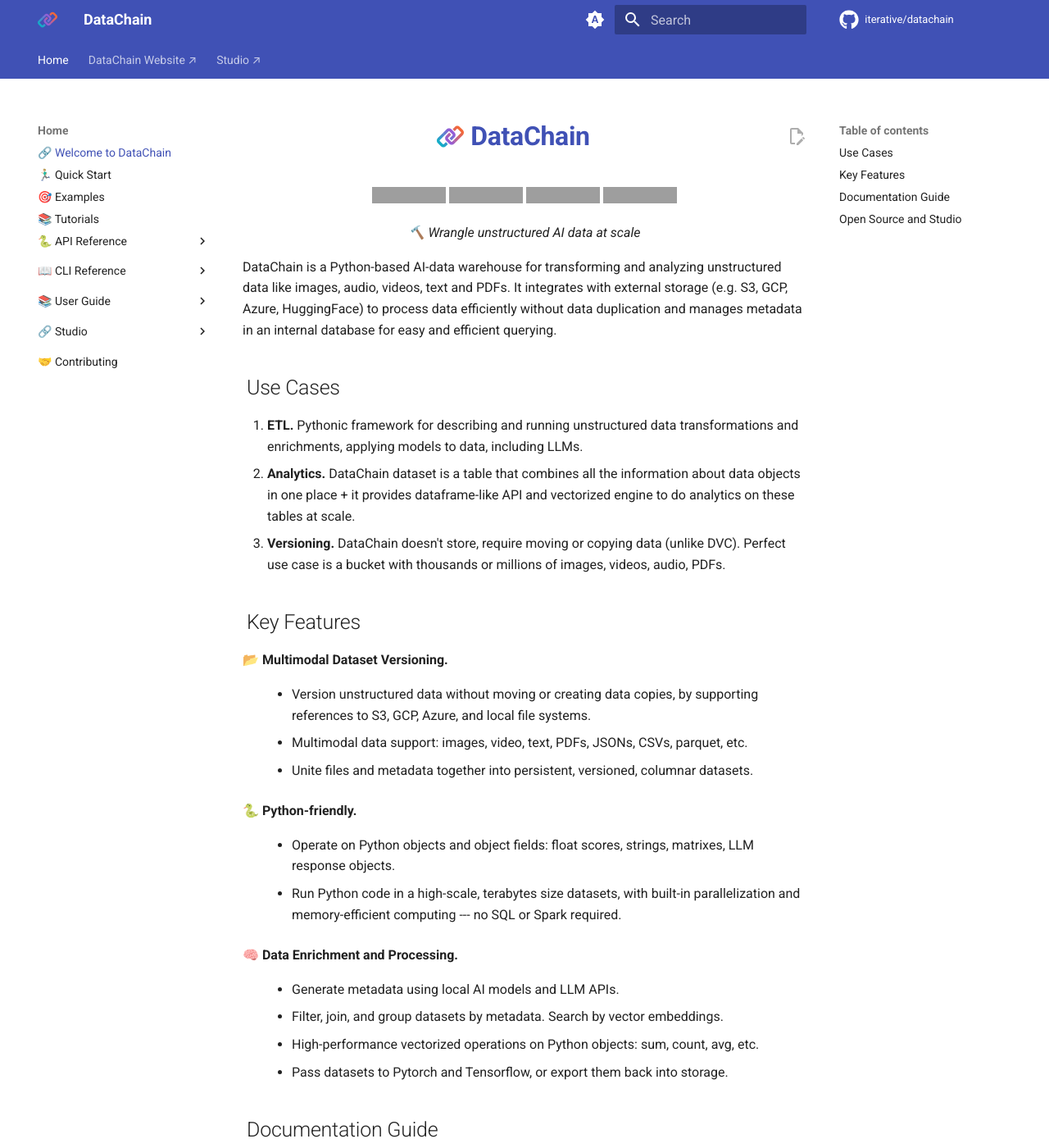
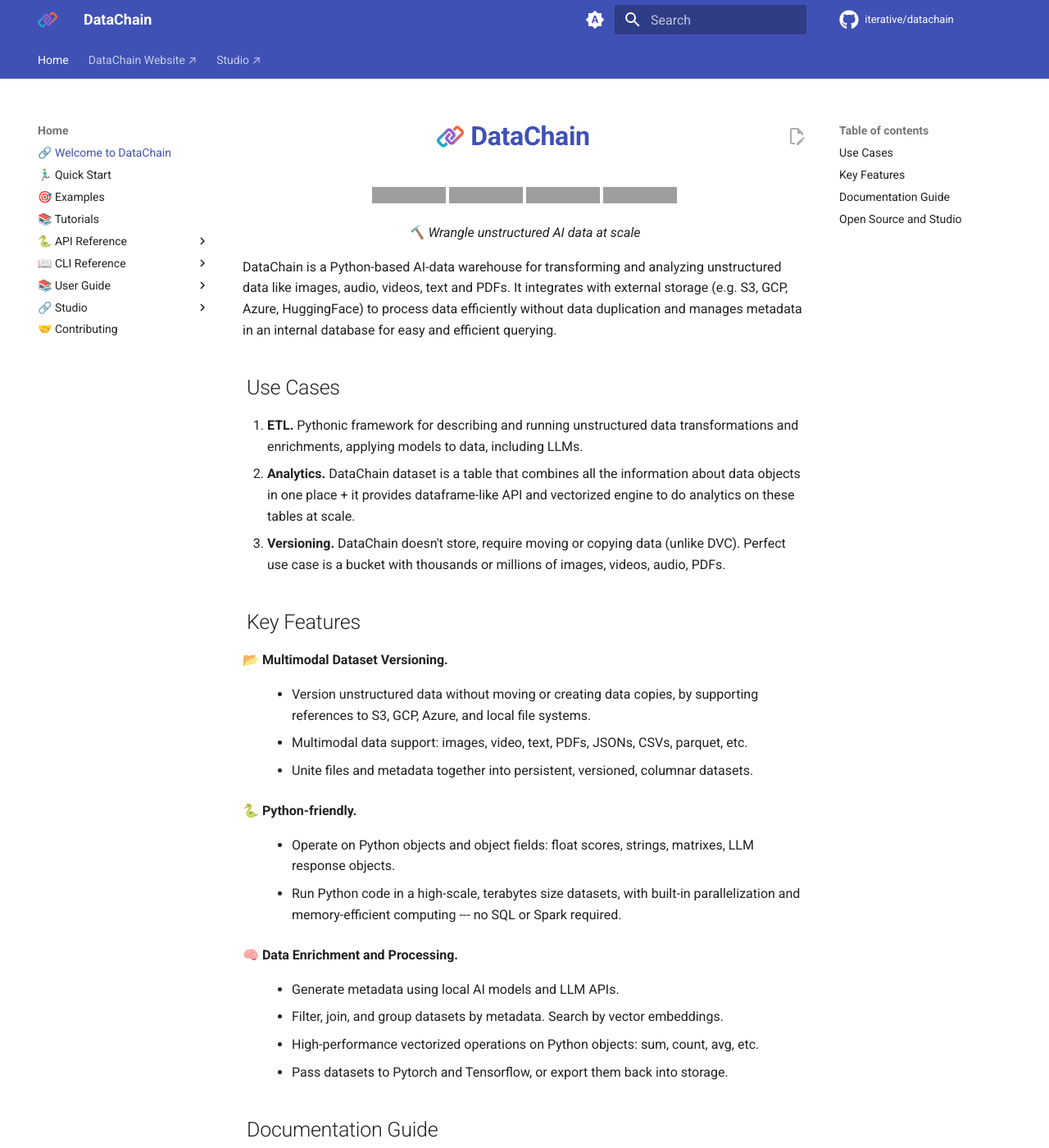
Before and after one commit to iterative/datachain, an MkDocs documentation site: the page built from docs/index.md, in a window 1280 px wide and 1400 px high. Shown: the whole window at 82% size. Built offline with MkDocs 1.6.1 and Material for MkDocs 9.7.7, drawn with Linux system fonts in a browser that asks for light colours; comment, search, counter and statistics services are not loaded; grey boxes are pictures that could not be loaded.

Commit message:
revert the change

```diff
--- a/docs/css/github-permalink-style.css
+++ b/docs/css/github-permalink-style.css
@@ -37,7 +37,3 @@
 		margin-left: calc(var(--permalink-size) * -1 - var(--permalink-spacing)) !important;
 	}
 }
-
-.md-nav__icon {
-	margin-bottom: 0.5rem;
-}
```
